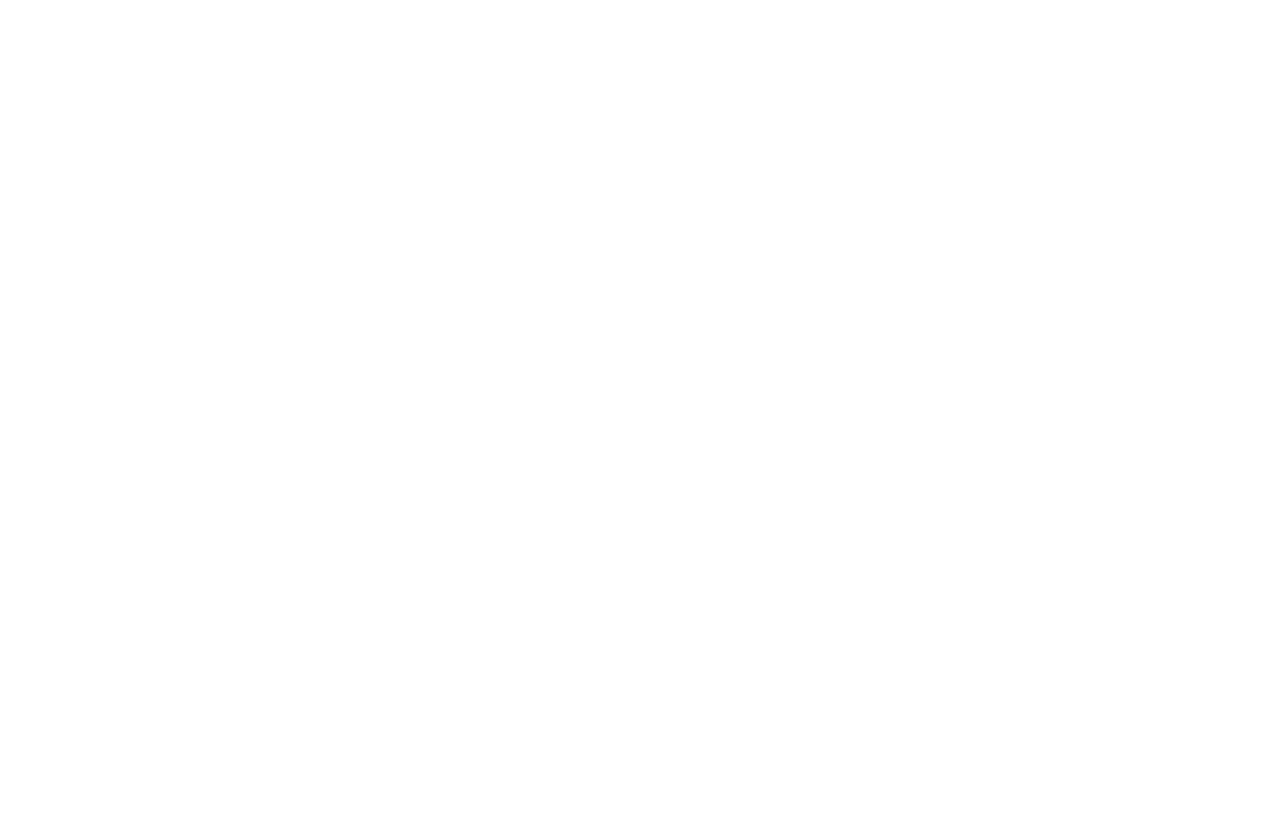
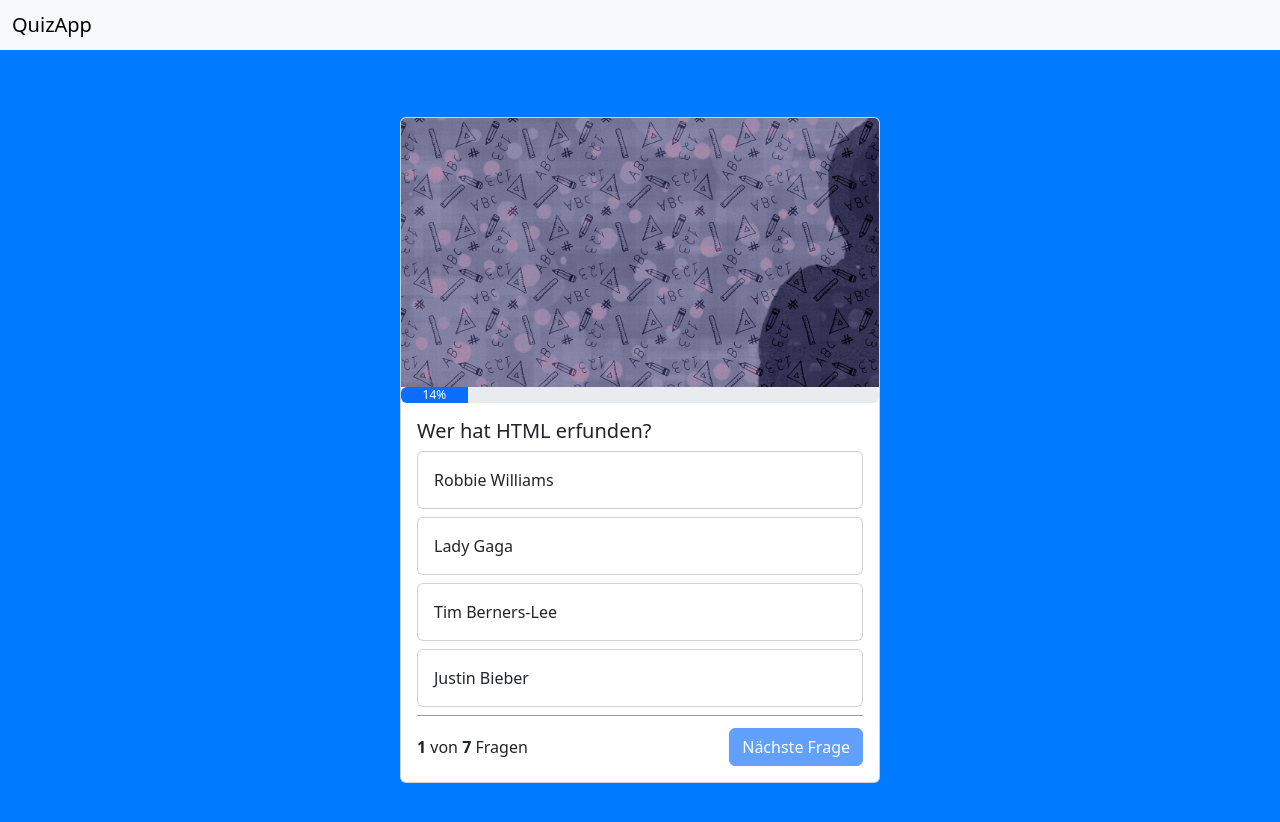
Before and after one commit to AbbasEl11/QuizApp, a plain HTML site: page index.html in a window 1280 px wide. Before the commit the page ends 800 px from the top, so only its background shows below. Drawn offline with nearby package versions, Linux system fonts and the light colour scheme.

Commit message:
added code

```diff
--- a/index.html
+++ b/index.html
@@ -3,10 +3,84 @@
     <head>
         <meta charset="UTF-8">
         <meta name="viewport" content="width=device-width, initial-scale=1.0">
-        <title>Document</title>
+        <title>QuizApp</title>
+
+        <script src="/scripts/script.js"></script>
         <link rel="stylesheet" href="/styles/style.css">
+
+
+        <!--Bootstrap Files-->
+        <link href="https://cdn.jsdelivr.net/npm/bootstrap@5.3.3/dist/css/bootstrap.min.css" rel="stylesheet"
+            integrity="sha384-QWTKZyjpPEjISv5WaRU9OFeRpok6YctnYmDr5pNlyT2bRjXh0JMhjY6hW+ALEwIH" crossorigin="anonymous">
+        <script src="https://cdn.jsdelivr.net/npm/bootstrap@5.3.3/dist/js/bootstrap.bundle.min.js"
+            integrity="sha384-YvpcrYf0tY3lHB60NNkmXc5s9fDVZLESaAA55NDzOxhy9GkcIdslK1eN7N6jIeHz"
+            crossorigin="anonymous"></script>
+
     </head>
-    <body>
+    <body onload="init()">
+        <nav class="navbar bg-body-tertiary">
+            <div class="container-fluid">
+                <span class="navbar-brand mb-0 h1">QuizApp</span>
+            </div>
+        </nav>
+
+        <div class="container">
+
+            <div class="card quiz-card">
+                <img id="header-image" src="/assets/img/quizimg.jpg" class="card-img-top">
+                <div class="progress">
+                    <div id="progress_bar" class="progress-bar" role="progressbar" style="width: 0%;"></div>
+                </div>
+                <div class="card-body" id="endScreen" style="display: none;">
+                    <div class="text-center">
+                        <h2>Quiz Beendet !</h2>
+                        <br>
+
+                    </div>
+                    <div class="text-center"> Du hast <b id="right_questions"></b> Fragen von <b
+                            id="from_questions"></b>
+                        richtig beantwortet !</div>
+
+                    <div class="button_row"><button class="btn btn-primary" id="restart-button"
+                            onclick="restartGame()">Erneut
+                            Spielen</button></div>
+
+                </div>
+                <div class="card-body" id="question-body">
+                    <h5 class="card-title" id="question-text">Frage</h5>
+
+                    <div class="card mb-2 answer">
+                        <div class="card-body" id="answer_1" onclick="answer('answer_1')">
+                            Antwort
+                        </div>
+                    </div>
+                    <div class="card  mb-2 answer">
+                        <div class="card-body" id="answer_2" onclick="answer('answer_2')">
+                            Antwort
+                        </div>
+                    </div>
+                    <div class="card mb-2 answer">
+                        <div class="card-body" id="answer_3" onclick="answer('answer_3')">
+                            Antwort
+                        </div>
+                    </div>
+                    <div class="card mb-2 answer">
+                        <div class="card-body" id="answer_4" onclick="answer('answer_4')">
+                            Antwort
+                        </div>
+                    </div>
+                    <div class="question-footer">
+                        <span> <b id="question-number"></b> von <b id="all-questions"></b> Fragen</span>
+
+
+                        <button class="btn btn-primary" id="next-button" disabled onclick="nextQuestion()">Nächste
+                            Frage</button>
+                    </div>
+                </div>
+            </div>
+        </div>
+        </div>
+
 
     </body>
 </html>
--- a/scripts/script.js
+++ b/scripts/script.js
@@ -0,0 +1,177 @@
+// Arrays
+
+let questions = [
+  {
+    question: "Wer hat HTML erfunden?",
+    answer_1: "Robbie Williams",
+    answer_2: "Lady Gaga",
+    answer_3: "Tim Berners-Lee",
+    answer_4: "Justin Bieber",
+    right_answer: 3,
+  },
+  {
+    question: "Was ist HTML?",
+    answer_1: "Hypertext Markup Language",
+    answer_2: "High-Level Text Markup Language",
+    answer_3: "Hyperlink and Text Markup Language",
+    answer_4: "Hyper Transfer Markup Language",
+    right_answer: 1,
+  },
+  {
+    question: " Welche Funktion hat CSS?",
+    answer_1: "Strukturierung von Webseiten",
+    answer_2: "Programmierung von Webseiten",
+    answer_3: "Gestaltung von Webseiten",
+    answer_4: "Datenbankverwaltung",
+    right_answer: 3,
+  },
+  {
+    question: "Was bedeutet Responsive Design?",
+    answer_1: "Webseiten, die schnell laden",
+    answer_2: "Webseiten, die sich an verschiedene Bildschirmgrößen anpassen",
+    answer_3: "Webseiten, die nur auf Smartphones funktionieren",
+    answer_4: "Webseiten, die keine Bilder enthalten",
+    right_answer: 2,
+  },
+  {
+    question: "Was ist ein CMS?",
+    answer_1: "Content Management System",
+    answer_2: "Computer Management System",
+    answer_3: "Client Management Software",
+    answer_4: "Cloud Management Service",
+    right_answer: 1,
+  },
+  {
+    question:
+      "Welches dieser Formate wird verwendet, um Bilder im Web darzustellen?",
+    answer_1: ".txt",
+    answer_2: ".html",
+    answer_3: ".jpg",
+    answer_4: ".css",
+    right_answer: 3,
+  },
+  {
+    question: "Was ist JavaScript?",
+    answer_1: "Eine Programmiersprache für serverseitige Anwendungen",
+    answer_2: "Ein Datenbankmanagement-System",
+    answer_3: "Eine Stylesheet-Sprache",
+    answer_4: "Eine Programmiersprache für interaktive Webseiten",
+    right_answer: 4,
+  },
+];
+
+let rightQuestions = 0;
+
+// we set the currentquestion on 0 , this is the start point of our arrays
+
+let currentQuestion = 0;
+
+// Audio imports
+let AUDIO_SUCCESS = new Audio("assets/audio/success.mp3");
+let AUDIO_WRONG = new Audio("assets/audio/wrong.mp3");
+// function init is the initiator , this function starts when the website load
+
+function init() {
+  document.getElementById("all-questions").innerHTML = questions.length;
+  showQuestion();
+}
+
+// this function shows the question and answers
+
+function showQuestion() {
+  // here we say, if the currentquestion is length like questions then , display none or display endscreen
+  if (gameIsOver()) {
+    showEndScreen();
+  } else {
+    updateProgressBar();
+    updateToNextQuestion();
+  }
+}
+
+function gameIsOver() {
+  return currentQuestion >= questions.length;
+}
+
+function showEndScreen() {
+  document.getElementById("endScreen").style = "";
+  document.getElementById("question-body").style = "display:none";
+  // here we say, show how many questions right from questions length
+  document.getElementById("from_questions").innerHTML = questions.length;
+  document.getElementById("right_questions").innerHTML = rightQuestions;
+  document.getElementById("header-image").src = "assets/img/trophy.png";
+}
+
+function updateProgressBar() {
+  let percent = (currentQuestion + 1) / questions.length;
+  percent = Math.round(percent * 100);
+
+  document.getElementById("progress_bar").innerHTML = `${percent}%`;
+  document.getElementById("progress_bar").style = `width:${percent}%;`;
+}
+
+function updateToNextQuestion() {
+  let question = questions[currentQuestion];
+  // this is for the numbers , question 1 from 7..
+  document.getElementById("question-number").innerHTML = currentQuestion + 1;
+
+  document.getElementById("question-text").innerHTML = question["question"];
+  document.getElementById("answer_1").innerHTML = question["answer_1"];
+  document.getElementById("answer_2").innerHTML = question["answer_2"];
+  document.getElementById("answer_3").innerHTML = question["answer_3"];
+  document.getElementById("answer_4").innerHTML = question["answer_4"];
+}
+
+//This function is designed to display whether the selected answer is correct or incorrect. And add the class to make it green or red
+
+function answer(selection) {
+  let question = questions[currentQuestion];
+  let selectedQuestionNumber = selection.slice(-1);
+
+  let idOfRightAnswer = `answer_${question["right_answer"]}`;
+
+  if (selectedQuestionNumber == question["right_answer"]) {
+    document.getElementById(selection).parentNode.classList.add("bg-success");
+    rightQuestions++;
+    AUDIO_SUCCESS.play();
+  } else {
+    document.getElementById(selection).parentNode.classList.add("bg-danger");
+    document
+      .getElementById(idOfRightAnswer)
+      .parentNode.classList.add("bg-success");
+    AUDIO_WRONG.play();
+  }
+  // here we enable the button if the answer is clicked
+
+  document.getElementById("next-button").disabled = false;
+}
+
+// this is the button function for the next question
+
+function nextQuestion() {
+  currentQuestion++;
+  document.getElementById("next-button").disabled = true;
+  resetAnswerButtons();
+  showQuestion();
+}
+
+//This function is for reset the classes for the green or red background color
+
+function resetAnswerButtons() {
+  document.getElementById("answer_1").parentNode.classList.remove("bg-danger");
+  document.getElementById("answer_1").parentNode.classList.remove("bg-success");
+  document.getElementById("answer_2").parentNode.classList.remove("bg-danger");
+  document.getElementById("answer_2").parentNode.classList.remove("bg-success");
+  document.getElementById("answer_3").parentNode.classList.remove("bg-danger");
+  document.getElementById("answer_3").parentNode.classList.remove("bg-success");
+  document.getElementById("answer_4").parentNode.classList.remove("bg-danger");
+  document.getElementById("answer_4").parentNode.classList.remove("bg-success");
+}
+
+function restartGame() {
+  document.getElementById("header-image").src = "assets/img/quizimg.jpg";
+  document.getElementById("question-body").style = "";
+  document.getElementById("endScreen").style = "display:none";
+  currentQuestion = 0;
+  rightQuestions = 0;
+  init();
+}
--- a/styles/style.css
+++ b/styles/style.css
@@ -0,0 +1,47 @@
+body {
+  background-color: #007aff !important;
+}
+
+.container {
+  min-height: 100vh;
+  background-color: #007aff !important;
+  display: flex;
+  justify-content: center;
+  align-items: center;
+}
+
+.quiz-card {
+  width: 30rem;
+}
+
+.answer:hover {
+  cursor: pointer;
+  background-color: rgba(0, 0, 0, 0.1);
+}
+
+.question-footer {
+  display: flex;
+  justify-content: space-between;
+  border-top: 1px solid rgba(0, 0, 0, 0.4);
+  align-items: center;
+  padding-top: 12px;
+}
+
+.bg-success,
+.bg-danger {
+  color: rgb(255, 255, 255) !important;
+}
+
+.width-100 {
+  width: 100%;
+}
+
+.text-center {
+  text-align: center;
+}
+
+.button_row {
+  display: flex;
+  justify-content: center;
+  margin-top: 12px;
+}
```
Also changed, not shown: assets/img/quizimg.jpg (added), assets/img/trophy.png (added), 2 other files.
